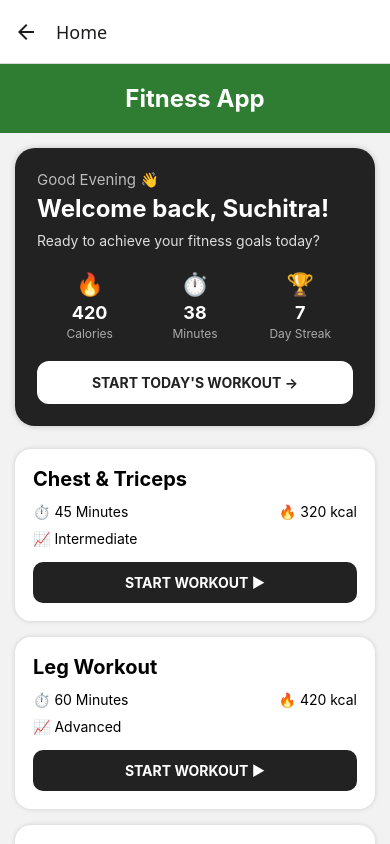
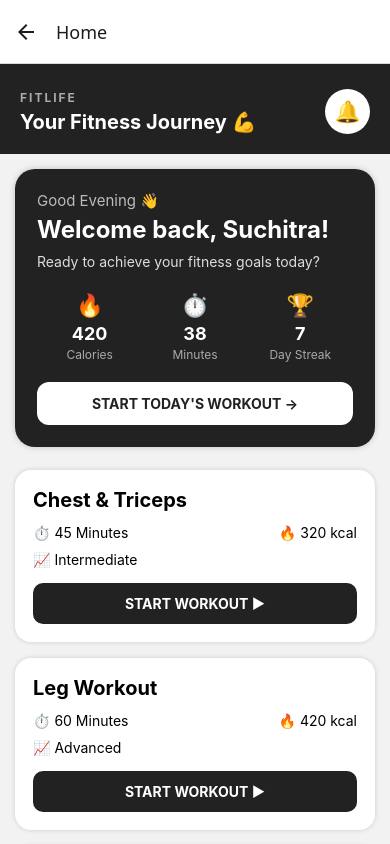
Before and after one commit to suchitrathippareddy-wq/Fitlife, a React Native app: screen /Home in a window 390 px wide. Built offline with nearby package versions, Linux system fonts and the light colour scheme.

Commit message:
Improved header and footer UI

```diff
--- a/components/Footer.js
+++ b/components/Footer.js
@@ -1,24 +1,74 @@
-import { View, Text, StyleSheet } from "react-native";
+import { View, Text, StyleSheet, TouchableOpacity } from "react-native";
 
 export default function Footer() {
   return (
     <View style={styles.footer}>
-      <Text style={styles.text}>
-        Stay Fit • Stay Healthy 💪
-      </Text>
+
+      <TouchableOpacity
+        style={styles.item}
+        onPress={() => alert("Home 🏠")}
+      >
+        <Text style={styles.icon}>🏠</Text>
+        <Text style={styles.activeText}>Home</Text>
+      </TouchableOpacity>
+
+      <TouchableOpacity
+        style={styles.item}
+        onPress={() => alert("Workouts 💪")}
+      >
+        <Text style={styles.icon}>💪</Text>
+        <Text style={styles.text}>Workouts</Text>
+      </TouchableOpacity>
+
+      <TouchableOpacity
+        style={styles.item}
+        onPress={() => alert("Progress 📊")}
+      >
+        <Text style={styles.icon}>📊</Text>
+        <Text style={styles.text}>Progress</Text>
+      </TouchableOpacity>
+
+      <TouchableOpacity
+        style={styles.item}
+        onPress={() => alert("Profile 👤")}
+      >
+        <Text style={styles.icon}>👤</Text>
+        <Text style={styles.text}>Profile</Text>
+      </TouchableOpacity>
+
     </View>
   );
 }
 
 const styles = StyleSheet.create({
   footer: {
-    backgroundColor: "#2E7D32",
-    padding: 15,
+    flexDirection: "row",
+    justifyContent: "space-around",
     alignItems: "center",
-    marginTop: 20,
+    backgroundColor: "#FFFFFF",
+    marginTop: 15,
+    paddingVertical: 15,
+    borderTopWidth: 1,
+    borderTopColor: "#E5E5E5",
   },
+
+  item: {
+    alignItems: "center",
+    flex: 1,
+  },
+
+  icon: {
+    fontSize: 22,
+    marginBottom: 4,
+  },
+
   text: {
-    color: "white",
+    fontSize: 11,
+    color: "#777777",
+  },
+
+  activeText: {
+    fontSize: 11,
     fontWeight: "bold",
   },
 });
--- a/components/Header.js
+++ b/components/Header.js
@@ -1,22 +1,60 @@
-import { View, Text, StyleSheet } from "react-native";
+import { View, Text, StyleSheet, TouchableOpacity } from "react-native";
 
 export default function Header() {
   return (
     <View style={styles.header}>
-      <Text style={styles.title}>Fitness App</Text>
+
+      <View>
+        <Text style={styles.smallText}>FITLIFE</Text>
+        <Text style={styles.title}>Your Fitness Journey 💪</Text>
+      </View>
+
+      <TouchableOpacity
+        style={styles.notification}
+        onPress={() => alert("No new notifications 🔔")}
+      >
+        <Text style={styles.bell}>🔔</Text>
+      </TouchableOpacity>
+
     </View>
   );
 }
 
 const styles = StyleSheet.create({
   header: {
-    backgroundColor: "#2E7D32",
-    padding: 20,
+    backgroundColor: "#222222",
+    paddingHorizontal: 20,
+    paddingTop: 25,
+    paddingBottom: 20,
+    flexDirection: "row",
+    justifyContent: "space-between",
     alignItems: "center",
   },
+
+  smallText: {
+    color: "#AAAAAA",
+    fontSize: 12,
+    fontWeight: "bold",
+    letterSpacing: 2,
+  },
+
   title: {
-    color: "white",
-    fontSize: 24,
+    color: "#FFFFFF",
+    fontSize: 20,
     fontWeight: "bold",
+    marginTop: 5,
+  },
+
+  notification: {
+    width: 45,
+    height: 45,
+    borderRadius: 23,
+    backgroundColor: "#FFFFFF",
+    justifyContent: "center",
+    alignItems: "center",
+  },
+
+  bell: {
+    fontSize: 21,
   },
 });
```
